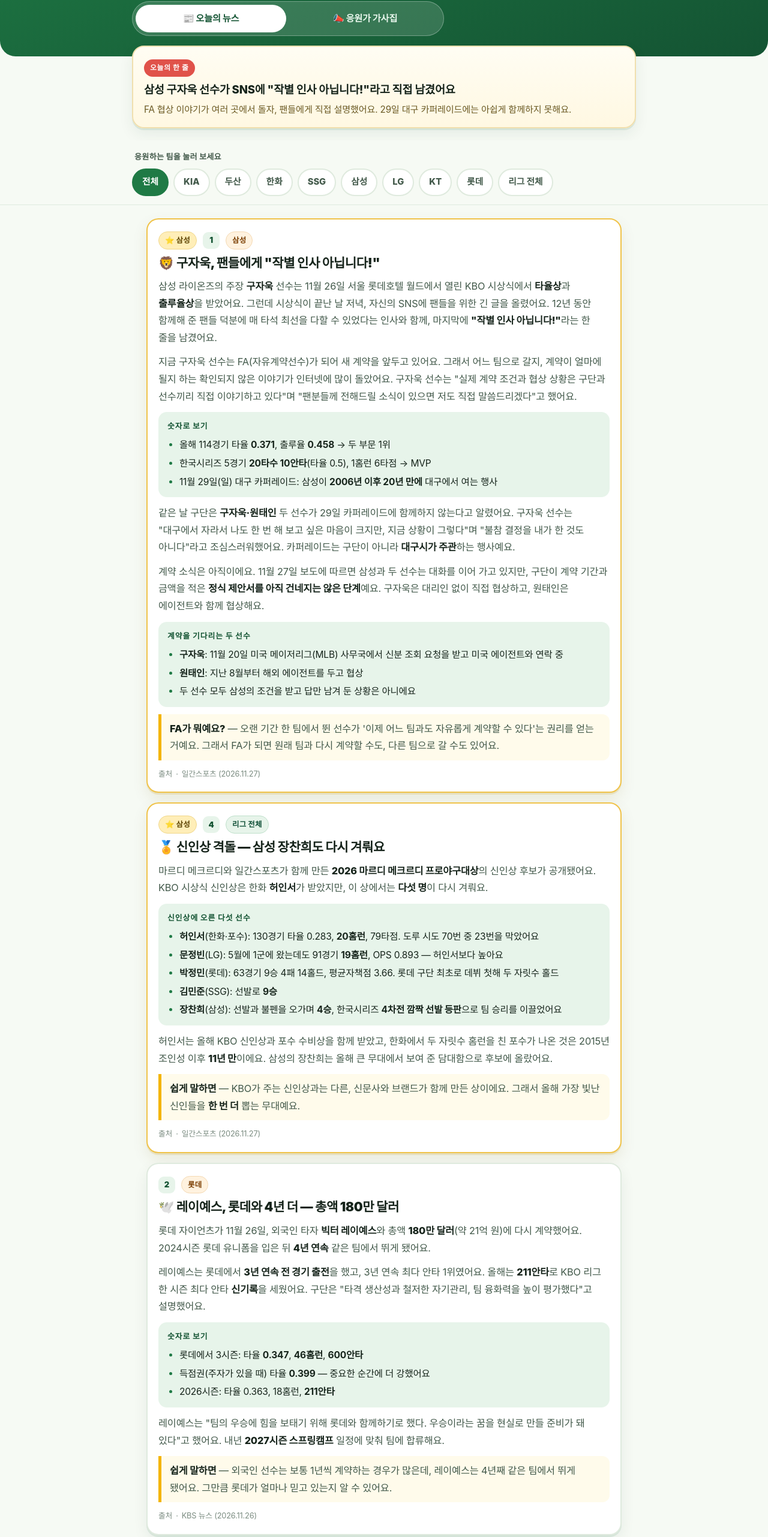
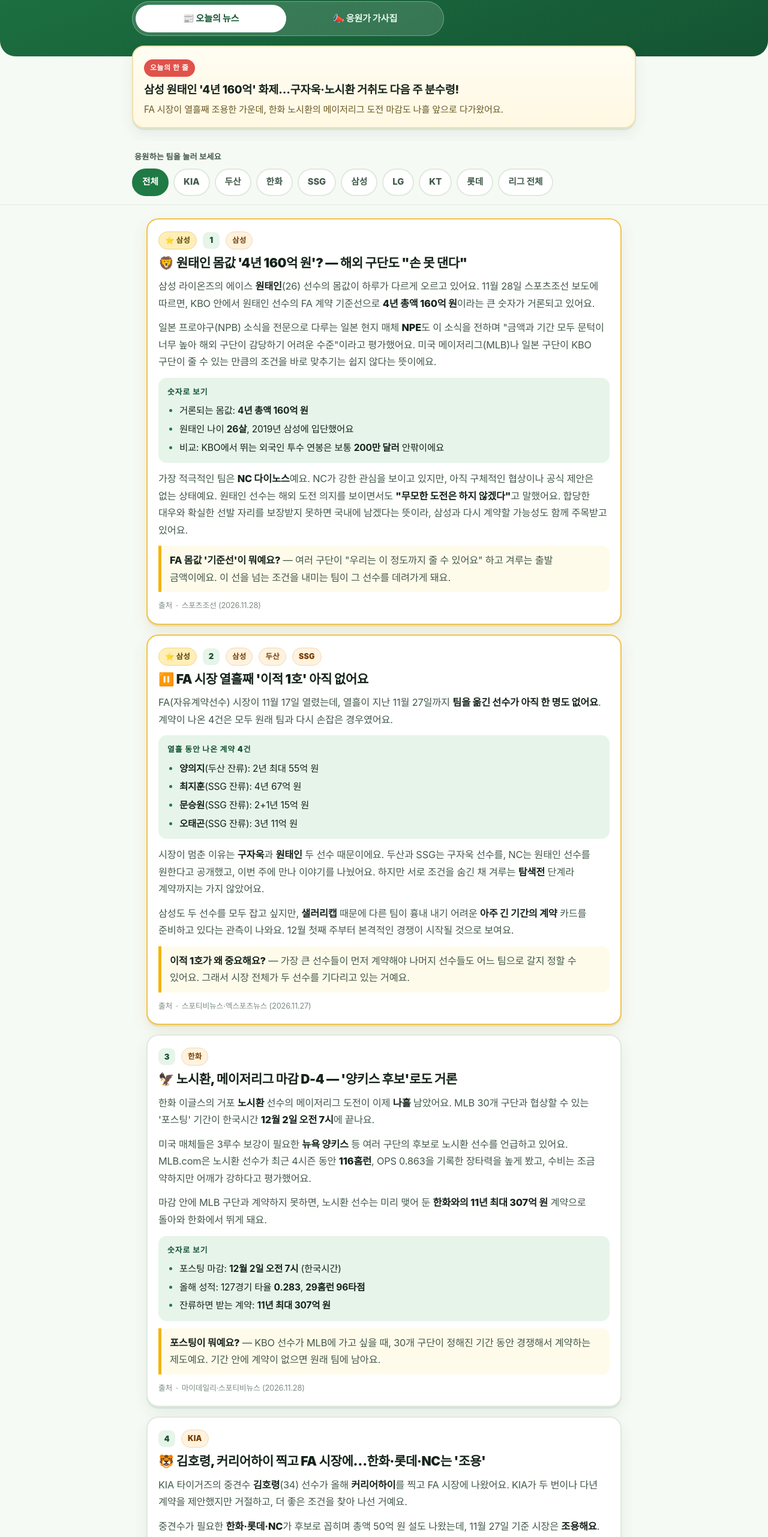
Before and after one commit to sellyholic/baseball-news, a plain HTML site: page index.html in a window 1280 px wide. Shown: the part 233-2796 px from the top of the page at 60% size. Drawn offline with Linux system fonts and the light colour scheme.

Commit message:
11월 28일 아침 KBO 소식으로 갱신 (원태인 160억·FA 이적 0건·노시환 포스팅 D-4·김호령 시장·김도영 유격수 수비상)

```diff
--- a/index.html
+++ b/index.html
@@ -3,7 +3,7 @@
 <head>
 <meta charset="utf-8">
 <meta name="viewport" content="width=device-width, initial-scale=1, viewport-fit=cover">
-<title>KBO 야구 뉴스 · 2026년 11월 27일</title>
+<title>KBO 야구 뉴스 · 2026년 11월 28일</title>
 <meta name="description" content="초등 야구팬을 위한 KBO 뉴스 모음. 광고·영상·댓글 없이 기사 요약만 담았어요.">
 <meta name="theme-color" content="#1f7a45">
 <meta name="color-scheme" content="light">
@@ -357,7 +357,7 @@
     <span class="kicker">KBO NEWS for KIDS</span>
   </div>
   <h1>오늘의 KBO 야구 뉴스</h1>
-  <div class="date">📅 2026년 11월 27일 금요일</div>
+  <div class="date">📅 2026년 11월 28일 토요일</div>
   <p class="lead">KBO 10개 구단 소식과 응원가 가사집을 한 페이지에 모았어요. 영상도, 광고도, 댓글도 없어요.</p>
   <nav class="tabs" aria-label="화면 고르기">
    <div class="tabs-inner">
@@ -372,8 +372,8 @@
 
 <div class="headline">
   <span class="tag">오늘의 한 줄</span>
-  <strong>삼성 구자욱 선수가 SNS에 "작별 인사 아닙니다!"라고 직접 남겼어요</strong>
-  <span class="sub">FA 협상 이야기가 여러 곳에서 돌자, 팬들에게 직접 설명했어요. 29일 대구 카퍼레이드에는 아쉽게 함께하지 못해요.</span>
+  <strong>삼성 원태인 '4년 160억' 화제…구자욱·노시환 거취도 다음 주 분수령!</strong>
+  <span class="sub">FA 시장이 열흘째 조용한 가운데, 한화 노시환의 메이저리그 도전 마감도 나흘 앞으로 다가왔어요.</span>
 </div>
 
 <nav class="filters" aria-label="팀별로 보기">
@@ -398,102 +398,93 @@
 
   <article class="card" data-teams="삼성">
     <div class="card-head"><span class="num">1</span><span class="team">삼성</span></div>
-    <h2>🦁 구자욱, 팬들에게 "작별 인사 아닙니다!"</h2>
-    <p>삼성 라이온즈의 주장 <b>구자욱</b> 선수는 11월 26일 서울 롯데호텔 월드에서 열린 KBO 시상식에서 <b>타율상</b>과 <b>출루율상</b>을 받았어요. 그런데 시상식이 끝난 날 저녁, 자신의 SNS에 팬들을 위한 긴 글을 올렸어요. 12년 동안 함께해 준 팬들 덕분에 매 타석 최선을 다할 수 있었다는 인사와 함께, 마지막에 <b>"작별 인사 아닙니다!"</b>라는 한 줄을 남겼어요.</p>
-    <p>지금 구자욱 선수는 FA(자유계약선수)가 되어 새 계약을 앞두고 있어요. 그래서 어느 팀으로 갈지, 계약이 얼마에 될지 하는 확인되지 않은 이야기가 인터넷에 많이 돌았어요. 구자욱 선수는 "실제 계약 조건과 협상 상황은 구단과 선수끼리 직접 이야기하고 있다"며 "팬분들께 전해드릴 소식이 있으면 저도 직접 말씀드리겠다"고 했어요.</p>
+    <h2>🦁 원태인 몸값 '4년 160억 원'? — 해외 구단도 "손 못 댄다"</h2>
+    <p>삼성 라이온즈의 에이스 <b>원태인</b>(26) 선수의 몸값이 하루가 다르게 오르고 있어요. 11월 28일 스포츠조선 보도에 따르면, KBO 안에서 원태인 선수의 FA 계약 기준선으로 <b>4년 총액 160억 원</b>이라는 큰 숫자가 거론되고 있어요.</p>
+    <p>일본 프로야구(NPB) 소식을 전문으로 다루는 일본 현지 매체 <b>NPE</b>도 이 소식을 전하며 "금액과 기간 모두 문턱이 너무 높아 해외 구단이 감당하기 어려운 수준"이라고 평가했어요. 미국 메이저리그(MLB)나 일본 구단이 KBO 구단이 줄 수 있는 만큼의 조건을 바로 맞추기는 쉽지 않다는 뜻이에요.</p>
     <div class="points">
       <h3>숫자로 보기</h3>
       <ul>
-        <li>올해 114경기 타율 <b>0.371</b>, 출루율 <b>0.458</b> → 두 부문 1위</li>
-        <li>한국시리즈 5경기 <b>20타수 10안타</b>(타율 0.5), 1홈런 6타점 → MVP</li>
-        <li>11월 29일(일) 대구 카퍼레이드: 삼성이 <b>2006년 이후 20년 만에</b> 대구에서 여는 행사</li>
+        <li>거론되는 몸값: <b>4년 총액 160억 원</b></li>
+        <li>원태인 나이 <b>26살</b>, 2019년 삼성에 입단했어요</li>
+        <li>비교: KBO에서 뛰는 외국인 투수 연봉은 보통 <b>200만 달러</b> 안팎이에요</li>
       </ul>
     </div>
-    <p>같은 날 구단은 <b>구자욱·원태인</b> 두 선수가 29일 카퍼레이드에 함께하지 않는다고 알렸어요. 구자욱 선수는 "대구에서 자라서 나도 한 번 해 보고 싶은 마음이 크지만, 지금 상황이 그렇다"며 "불참 결정을 내가 한 것도 아니다"라고 조심스러워했어요. 카퍼레이드는 구단이 아니라 <b>대구시가 주관</b>하는 행사예요.</p>
-    <p>계약 소식은 아직이에요. 11월 27일 보도에 따르면 삼성과 두 선수는 대화를 이어 가고 있지만, 구단이 계약 기간과 금액을 적은 <b>정식 제안서를 아직 건네지는 않은 단계</b>예요. 구자욱은 대리인 없이 직접 협상하고, 원태인은 에이전트와 함께 협상해요.</p>
+    <p>가장 적극적인 팀은 <b>NC 다이노스</b>예요. NC가 강한 관심을 보이고 있지만, 아직 구체적인 협상이나 공식 제안은 없는 상태예요. 원태인 선수는 해외 도전 의지를 보이면서도 <b>"무모한 도전은 하지 않겠다"</b>고 말했어요. 합당한 대우와 확실한 선발 자리를 보장받지 못하면 국내에 남겠다는 뜻이라, 삼성과 다시 계약할 가능성도 함께 주목받고 있어요.</p>
+    <p class="easy"><strong>FA 몸값 '기준선'이 뭐예요?</strong> — 여러 구단이 "우리는 이 정도까지 줄 수 있어요" 하고 겨루는 출발 금액이에요. 이 선을 넘는 조건을 내미는 팀이 그 선수를 데려가게 돼요.</p>
+    <div class="source"><span>출처</span><span>·</span><span>스포츠조선 (2026.11.28)</span></div>
+  </article>
+
+  <article class="card" data-teams="삼성 두산 SSG">
+    <div class="card-head"><span class="num">2</span><span class="team">삼성</span><span class="team">두산</span><span class="team">SSG</span></div>
+    <h2>⏸️ FA 시장 열흘째 '이적 1호' 아직 없어요</h2>
+    <p>FA(자유계약선수) 시장이 11월 17일 열렸는데, 열흘이 지난 11월 27일까지 <b>팀을 옮긴 선수가 아직 한 명도 없어요</b>. 계약이 나온 4건은 모두 원래 팀과 다시 손잡은 경우였어요.</p>
     <div class="points">
-      <h3>계약을 기다리는 두 선수</h3>
+      <h3>열흘 동안 나온 계약 4건</h3>
       <ul>
-        <li><b>구자욱</b>: 11월 20일 미국 메이저리그(MLB) 사무국에서 신분 조회 요청을 받고 미국 에이전트와 연락 중</li>
-        <li><b>원태인</b>: 지난 8월부터 해외 에이전트를 두고 협상</li>
-        <li>두 선수 모두 삼성의 조건을 받고 답만 남겨 둔 상황은 아니에요</li>
+        <li><b>양의지</b>(두산 잔류): 2년 최대 55억 원</li>
+        <li><b>최지훈</b>(SSG 잔류): 4년 67억 원</li>
+        <li><b>문승원</b>(SSG 잔류): 2+1년 15억 원</li>
+        <li><b>오태곤</b>(SSG 잔류): 3년 11억 원</li>
       </ul>
     </div>
-    <p class="easy"><strong>FA가 뭐예요?</strong> — 오랜 기간 한 팀에서 뛴 선수가 '이제 어느 팀과도 자유롭게 계약할 수 있다'는 권리를 얻는 거예요. 그래서 FA가 되면 원래 팀과 다시 계약할 수도, 다른 팀으로 갈 수도 있어요.</p>
-    <div class="source"><span>출처</span><span>·</span><span>일간스포츠 (2026.11.27)</span></div>
+    <p>시장이 멈춘 이유는 <b>구자욱</b>과 <b>원태인</b> 두 선수 때문이에요. 두산과 SSG는 구자욱 선수를, NC는 원태인 선수를 원한다고 공개했고, 이번 주에 만나 이야기를 나눴어요. 하지만 서로 조건을 숨긴 채 겨루는 <b>탐색전</b> 단계라 계약까지는 가지 않았어요.</p>
+    <p>삼성도 두 선수를 모두 잡고 싶지만, <b>샐러리캡</b> 때문에 다른 팀이 흉내 내기 어려운 <b>아주 긴 기간의 계약</b> 카드를 준비하고 있다는 관측이 나와요. 12월 첫째 주부터 본격적인 경쟁이 시작될 것으로 보여요.</p>
+    <p class="easy"><strong>이적 1호가 왜 중요해요?</strong> — 가장 큰 선수들이 먼저 계약해야 나머지 선수들도 어느 팀으로 갈지 정할 수 있어요. 그래서 시장 전체가 두 선수를 기다리고 있는 거예요.</p>
+    <div class="source"><span>출처</span><span>·</span><span>스포티비뉴스·엑스포츠뉴스 (2026.11.27)</span></div>
   </article>
 
-  <article class="card" data-teams="롯데">
-    <div class="card-head"><span class="num">2</span><span class="team">롯데</span></div>
-    <h2>🕊️ 레이예스, 롯데와 4년 더 — 총액 180만 달러</h2>
-    <p>롯데 자이언츠가 11월 26일, 외국인 타자 <b>빅터 레이예스</b>와 총액 <b>180만 달러</b>(약 21억 원)에 다시 계약했어요. 2024시즌 롯데 유니폼을 입은 뒤 <b>4년 연속</b> 같은 팀에서 뛰게 됐어요.</p>
-    <p>레이예스는 롯데에서 <b>3년 연속 전 경기 출전</b>을 했고, 3년 연속 최다 안타 1위였어요. 올해는 <b>211안타</b>로 KBO 리그 한 시즌 최다 안타 <b>신기록</b>을 세웠어요. 구단은 "타격 생산성과 철저한 자기관리, 팀 융화력을 높이 평가했다"고 설명했어요.</p>
+  <article class="card" data-teams="한화">
+    <div class="card-head"><span class="num">3</span><span class="team">한화</span></div>
+    <h2>🦅 노시환, 메이저리그 마감 D-4 — '양키스 후보'로도 거론</h2>
+    <p>한화 이글스의 거포 <b>노시환</b> 선수의 메이저리그 도전이 이제 <b>나흘</b> 남았어요. MLB 30개 구단과 협상할 수 있는 '포스팅' 기간이 한국시간 <b>12월 2일 오전 7시</b>에 끝나요.</p>
+    <p>미국 매체들은 3루수 보강이 필요한 <b>뉴욕 양키스</b> 등 여러 구단의 후보로 노시환 선수를 언급하고 있어요. MLB.com은 노시환 선수가 최근 4시즌 동안 <b>116홈런</b>, OPS 0.863을 기록한 장타력을 높게 봤고, 수비는 조금 약하지만 어깨가 강하다고 평가했어요.</p>
+    <p>마감 안에 MLB 구단과 계약하지 못하면, 노시환 선수는 미리 맺어 둔 <b>한화와의 11년 최대 307억 원</b> 계약으로 돌아와 한화에서 뛰게 돼요.</p>
     <div class="points">
       <h3>숫자로 보기</h3>
       <ul>
-        <li>롯데에서 3시즌: 타율 <b>0.347</b>, <b>46홈런</b>, <b>600안타</b></li>
-        <li>득점권(주자가 있을 때) 타율 <b>0.399</b> — 중요한 순간에 더 강했어요</li>
-        <li>2026시즌: 타율 0.363, 18홈런, <b>211안타</b></li>
+        <li>포스팅 마감: <b>12월 2일 오전 7시</b> (한국시간)</li>
+        <li>올해 성적: 127경기 타율 <b>0.283</b>, <b>29홈런 96타점</b></li>
+        <li>잔류하면 받는 계약: <b>11년 최대 307억 원</b></li>
       </ul>
     </div>
-    <p>레이예스는 "팀의 우승에 힘을 보태기 위해 롯데와 함께하기로 했다. 우승이라는 꿈을 현실로 만들 준비가 돼 있다"고 했어요. 내년 <b>2027시즌 스프링캠프</b> 일정에 맞춰 팀에 합류해요.</p>
-    <p class="easy"><strong>쉽게 말하면</strong> — 외국인 선수는 보통 1년씩 계약하는 경우가 많은데, 레이예스는 4년째 같은 팀에서 뛰게 됐어요. 그만큼 롯데가 얼마나 믿고 있는지 알 수 있어요.</p>
-    <div class="source"><span>출처</span><span>·</span><span>KBS 뉴스 (2026.11.26)</span></div>
+    <p class="easy"><strong>포스팅이 뭐예요?</strong> — KBO 선수가 MLB에 가고 싶을 때, 30개 구단이 정해진 기간 동안 경쟁해서 계약하는 제도예요. 기간 안에 계약이 없으면 원래 팀에 남아요.</p>
+    <div class="source"><span>출처</span><span>·</span><span>마이데일리·스포티비뉴스 (2026.11.28)</span></div>
   </article>
 
-  <article class="card" data-teams="LG KT">
-    <div class="card-head"><span class="num">3</span><span class="team">LG</span><span class="team">KT</span></div>
-    <h2>⚾ SNS 댓글이 현실로 — 임찬규·고영표, 15승 공동 다승왕</h2>
-    <p>LG 트윈스 <b>임찬규</b>(34)와 KT 위즈 <b>고영표</b>(35)가 11월 26일 KBO 시상식에서 나란히 <b>15승</b>으로 <b>생애 첫 공동 다승왕</b>이 됐어요. 두 선수는 둘 다 공이 아주 빠르지 않은 대신, 여러 가지 공과 정확한 제구로 승부하는 <b>'피네스 피처'</b>예요.</p>
-    <p>둘의 인연은 SNS 댓글로 유명해요. 고영표의 SNS에 임찬규가 "좋다좋다 KT의 심장"이라고 댓글을 남겼고, 고영표는 "엘지의 성대, 엘지의 만담꾼, 엘지의 증명규"라고 화답했어요. 임찬규는 다시 <b>"평속 뒤에서 1, 2등 피네스 피처들이여 매 경기 증명하라"</b>고 응원했는데, 그 약속을 정말 지켜낸 거예요.</p>
+  <article class="card" data-teams="KIA">
+    <div class="card-head"><span class="num">4</span><span class="team">KIA</span></div>
+    <h2>🐯 김호령, 커리어하이 찍고 FA 시장에…한화·롯데·NC는 '조용'</h2>
+    <p>KIA 타이거즈의 중견수 <b>김호령</b>(34) 선수가 올해 <b>커리어하이</b>를 찍고 FA 시장에 나왔어요. KIA가 두 번이나 다년 계약을 제안했지만 거절하고, 더 좋은 조건을 찾아 나선 거예요.</p>
+    <p>중견수가 필요한 <b>한화·롯데·NC</b>가 후보로 꼽히며 총액 50억 원 설도 나왔는데, 11월 27일 기준 시장은 <b>조용해요</b>. 한화는 노시환 선수와 11년 307억 원 계약을 맺은 데다 노시환 선수가 MLB로 가면 그 계약이 없어지기 때문에 큰돈을 쓰기 어렵고, 롯데는 투자 가치를 꼼꼼히 따지며 신중하고, NC는 원태인 선수 영입에 힘을 쏟고 있어요.</p>
+    <p>경쟁이 크게 붙지 않으면 KIA가 제안한 조건으로 <b>KIA에 남을 가능성</b>도 열려 있어요.</p>
     <div class="points">
       <h3>숫자로 보기</h3>
       <ul>
-        <li><b>임찬규</b>: 31경기 15승 7패, 평균자책점 4.46, 169⅔이닝 102탈삼진</li>
-        <li><b>고영표</b>: 29경기 15승 7패, 평균자책점 <b>3.28</b>, 172⅔이닝 <b>183탈삼진</b></li>
-        <li>고영표는 <b>KT 창단 첫 다승왕</b>, 임찬규는 데뷔 15년 만의 첫 다승왕</li>
+        <li>올해 141경기 타율 0.267, <b>13홈런 68타점 17도루</b> — 홈런·타점·도루 모두 개인 최다</li>
+        <li>FA 등급 <b>C등급</b> — 보상선수 없이 보상금만 주면 데려갈 수 있어요</li>
+        <li>거론된 몸값: 총액 <b>50억 원</b> 설</li>
       </ul>
     </div>
-    <p>임찬규는 2011년 신인상 후보로 시상식에 왔다가 상을 받지 못하고, 심판 트로피를 들고 사진을 찍었던 기억을 꺼냈어요. "오늘 마지막에 수상자들이 모여 사진을 찍을 때 그때 생각이 났다"고 했어요. 고영표는 "초반에 부진해서 다승왕은 생각도 못 했는데, 후반기에 팀 타선이 살아나면서 기회가 왔다"고 했어요.</p>
-    <p class="easy"><strong>피네스 피처가 뭐예요?</strong> — 힘으로 윽박지르는 '파워 피처'와 반대로, 빠른 공 대신 커브·체인지업 같은 다양한 공을 원하는 곳에 던져 타자를 잡는 투수를 말해요.</p>
-    <div class="source"><span>출처</span><span>·</span><span>머니투데이 (2026.11.27)</span></div>
+    <p class="easy"><strong>중견수가 뭐예요?</strong> — 외야 한가운데를 지키는 수비수예요. 좌우로 가장 넓은 곳을 혼자 맡아서, 중견수가 좋으면 상대 안타를 많이 지울 수 있어요.</p>
+    <div class="source"><span>출처</span><span>·</span><span>스포츠조선 (2026.11.27)</span></div>
   </article>
 
-  <article class="card" data-teams="삼성 한화 LG 롯데 SSG">
-    <div class="card-head"><span class="num">4</span><span class="team kbo">리그 전체</span></div>
-    <h2>🏅 신인상 격돌 — 삼성 장찬희도 다시 겨뤄요</h2>
-    <p>마르디 메크르디와 일간스포츠가 함께 만든 <b>2026 마르디 메크르디 프로야구대상</b>의 신인상 후보가 공개됐어요. KBO 시상식 신인상은 한화 <b>허인서</b>가 받았지만, 이 상에서는 <b>다섯 명</b>이 다시 겨뤄요.</p>
-    <div class="points">
-      <h3>신인상에 오른 다섯 선수</h3>
-      <ul>
-        <li><b>허인서</b>(한화·포수): 130경기 타율 0.283, <b>20홈런</b>, 79타점. 도루 시도 70번 중 23번을 막았어요</li>
-        <li><b>문정빈</b>(LG): 5월에 1군에 왔는데도 91경기 <b>19홈런</b>, OPS 0.893 — 허인서보다 높아요</li>
-        <li><b>박정민</b>(롯데): 63경기 9승 4패 14홀드, 평균자책점 3.66. 롯데 구단 최초로 데뷔 첫해 두 자릿수 홀드</li>
-        <li><b>김민준</b>(SSG): 선발로 <b>9승</b></li>
-        <li><b>장찬희</b>(삼성): 선발과 불펜을 오가며 <b>4승</b>, 한국시리즈 <b>4차전 깜짝 선발 등판</b>으로 팀 승리를 이끌었어요</li>
-      </ul>
-    </div>
-    <p>허인서는 올해 KBO 신인상과 포수 수비상을 함께 받았고, 한화에서 두 자릿수 홈런을 친 포수가 나온 것은 2015년 조인성 이후 <b>11년 만</b>이에요. 삼성의 장찬희는 올해 큰 무대에서 보여 준 담대함으로 후보에 올랐어요.</p>
-    <p class="easy"><strong>쉽게 말하면</strong> — KBO가 주는 신인상과는 다른, 신문사와 브랜드가 함께 만든 상이에요. 그래서 올해 가장 빛난 신인들을 <b>한 번 더</b> 뽑는 무대예요.</p>
-    <div class="source"><span>출처</span><span>·</span><span>일간스포츠 (2026.11.27)</span></div>
-  </article>
-
-  <article class="card" data-teams="KIA">
-    <div class="card-head"><span class="num">5</span><span class="team">KIA</span></div>
-    <h2>🐯 김도영 "김호령·김태군 형들, 꼭 계약해 주셨으면"</h2>
-    <p>KIA 타이거즈 <b>김도영</b>(23)이 11월 26일 시상식에서 <b>만 23세 1개월 24일</b>의 나이로 <b>역대 최연소 2회 MVP</b>가 됐어요. 종전 기록은 이승엽 감독이 1999년에 세운 만 23세 2개월 14일이에요.</p>
-    <p>시상식 뒤 인터뷰에서 김도영은 FA가 된 팀 선배 <b>김호령</b>(34)과 <b>김태군</b>(36)의 잔류를 간절히 바랐어요. "너무 필요한 선수들"이라며 "계약해 주셨으면 좋겠는데, 솔직히 내 말은 크게 영향력이 없다"고 겸손하게 말했어요. 이어 "올해 좋았던 분위기를 내년에도 함께 느끼기를 기다리겠다"고 전했어요.</p>
+  <article class="card" data-teams="KIA 한화">
+    <div class="card-head"><span class="num">5</span><span class="team">KIA</span><span class="team">한화</span></div>
+    <h2>🐯 김도영 "내년엔 유격수로도 수비상 받고 싶어요!"</h2>
+    <p>KIA 타이거즈 <b>김도영</b>(23) 선수가 11월 26일 시상식에서 <b>데뷔 5시즌 만에 두 번째 MVP</b>가 됐어요. 유효표 136표 중 80표(<b>58.8%</b>)를 받았고, 45홈런으로 홈런왕, 그리고 <b>3루수 수비상</b>까지 받아 <b>트로피 4개</b>를 들었어요.</p>
+    <p>김도영 선수는 "MVP보다 수비상이 더 의미 있다"고 했어요. 2024년에는 실책이 30개로 리그에서 가장 많았는데, 올해는 10개로 확 줄였거든요. 그리고 새 목표를 말했어요. 내년부터 <b>유격수</b>로 자리를 옮기는데, "꼭 성공해서 내년에도 이 자리에서 이 상을 받을 수 있게 해보겠습니다"라며 유격수 자리에서도 수비상을 받고 싶다고 했어요.</p>
+    <p>같은 시상식에서 한화의 포수 <b>허인서</b> 선수도 풀타임 첫해에 20홈런을 치며, 양의지 선수 이후 <b>16년 만</b>에 포수 신인상을 받았어요.</p>
     <div class="points">
       <h3>숫자로 보기</h3>
       <ul>
-        <li>김도영 올해: 135경기 타율 0.308, <b>45홈런</b>, <b>118타점</b>, 트로피 <b>4개</b></li>
-        <li><b>김호령</b>: 141경기 타율 0.267, 13홈런 68타점 17도루 — 데뷔 후 첫 두 자릿수 홈런</li>
-        <li><b>김태군</b>: 88경기 타율 0.252, 6홈런 27타점 — 베테랑 포수</li>
+        <li>김도영 올해: 135경기 타율 0.308, <b>45홈런</b> 118타점</li>
+        <li>실책: 2024년 30개 → 2026년 <b>10개</b></li>
+        <li>MVP 득표율 <b>58.8%</b> (136표 중 80표)</li>
       </ul>
     </div>
-    <p>KIA는 지난겨울에도 최형우(삼성)와 박찬호(두산)를 떠나보냈어요. 그런데도 올해 정규시즌 3위에 오르고 플레이오프까지 갔어요. 김도영은 "팀 분위기가 정말 이기는 야구를 하고 싶게 만들었다"며 동료들에게 공을 돌렸고, 내년 목표로 "무조건 올해보다 더 나은 순위"를 꼽았어요.</p>
-    <p class="easy"><strong>FA 등급이 뭐예요?</strong> — FA 선수를 다른 팀이 데려갈 때, 원래 팀이 보상을 얼마나 받는지 정하는 등급이에요. 김호령은 보상선수가 없는 <b>C등급</b>, 김태군은 <b>B등급</b>이에요. C등급은 다른 팀이 데려가기 더 쉬워서 KIA 팬들의 마음이 더 급해졌어요.</p>
-    <div class="source"><span>출처</span><span>·</span><span>머니투데이 (2026.11.27)</span></div>
+    <p class="easy"><strong>유격수가 뭐예요?</strong> — 2루수와 3루수 사이에서 가장 많은 공을 처리하는 내야수예요. 3루수보다 움직여야 할 곳이 많아서 수비가 어려워요.</p>
+    <div class="source"><span>출처</span><span>·</span><span>KBS 뉴스 (2026.11.27)</span></div>
   </article>
 
 </main>
@@ -652,7 +643,7 @@
 
 <footer>
   <span class="mark">⚾ 매일 아침, 새 소식으로 채워져요</span>
-  마지막 업데이트: 2026년 11월 27일 오전 7시 55분<br>
+  마지막 업데이트: 2026년 11월 28일 오전 7시 55분<br>
   광고 · 영상 · 댓글 없이 뉴스 요약만 담았어요.
   <span class="note">적힌 내용은 위에 표시한 날짜의 보도와 구단 발표를 보고 직접 정리한 거예요. 사진과 영상은 넣지 않았어요.</span>
 </footer>
```
